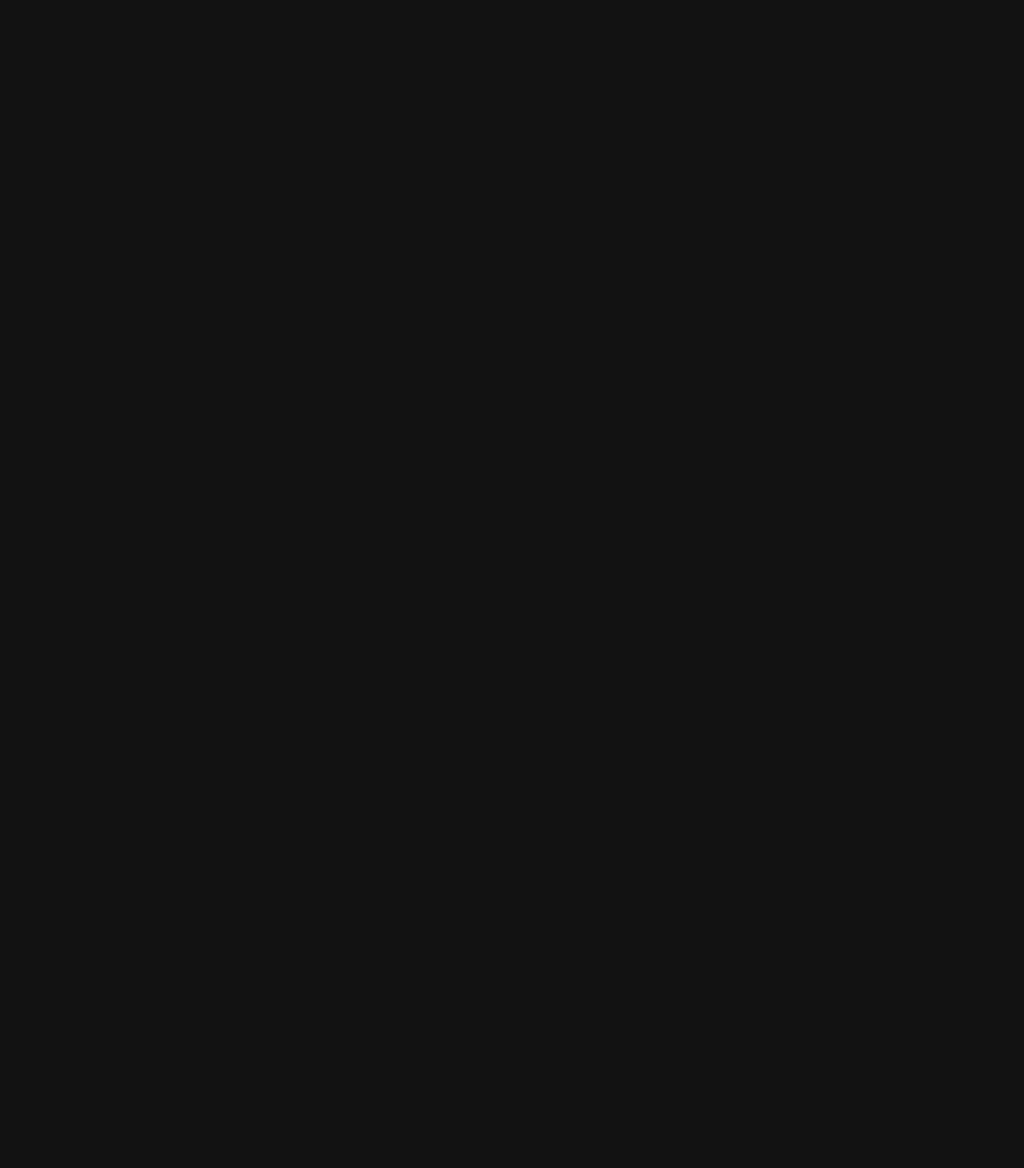
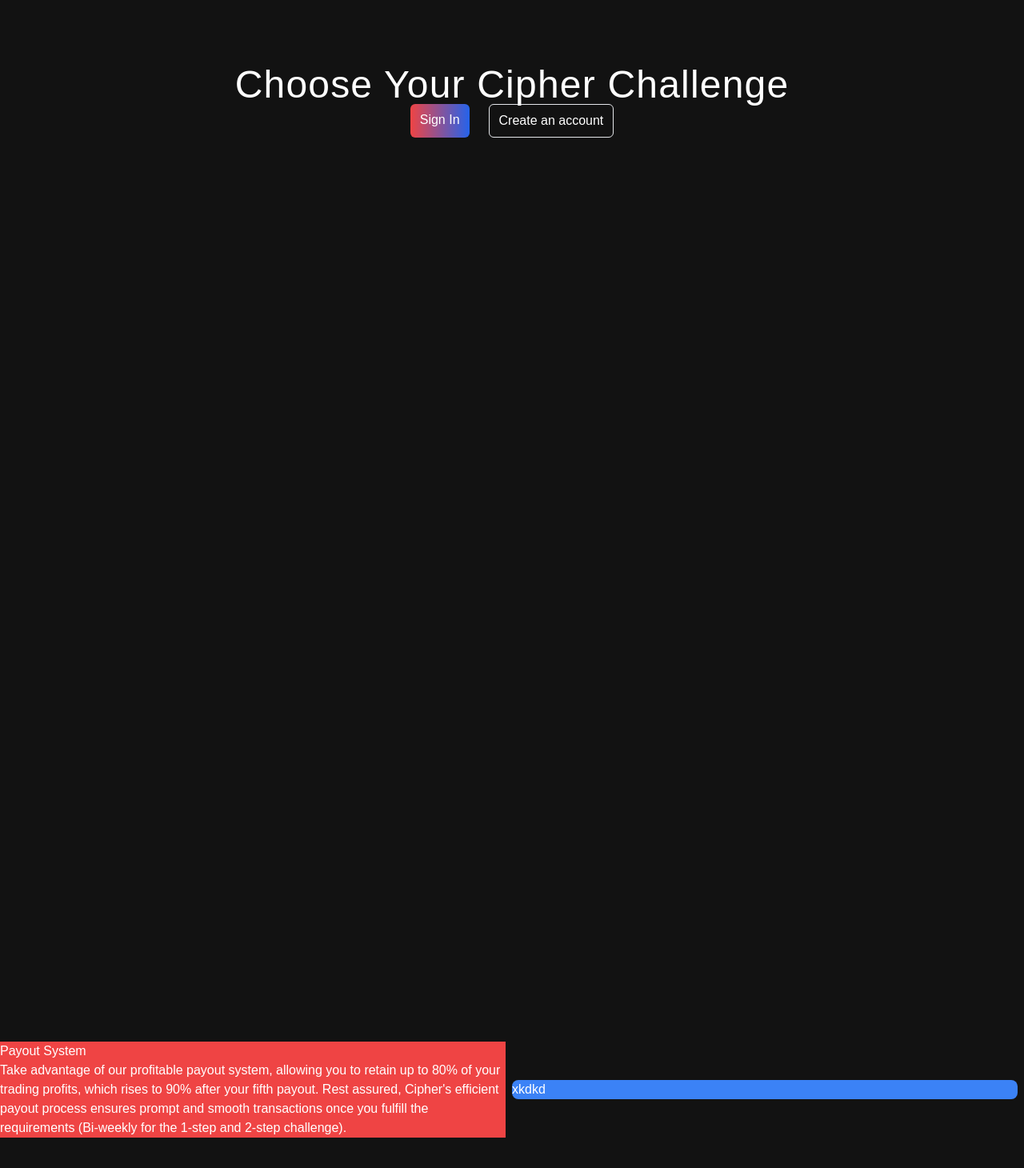
Before and after one commit to Favour-ag/cipher-prop-firm-app, a React (Vite) app: page / in a window 1280 px wide. Shown: the part 1892-3352 px from the top of the page at 80% size. Before the commit the page ends 1906 px from the top, so only its background shows below. Built offline with nearby package versions, Linux system fonts and the light colour scheme.

Commit message:
Payout Page

```diff
--- a/src/App.jsx
+++ b/src/App.jsx
@@ -2,6 +2,8 @@
 import Navbar from "./components/Navbar";
 import HeroSection from "./components/HeroSection";
 import EvaluationProcess from "./components/EvaluationProcess";
+import CipherChallenge from "./components/CipherChallenge";
+import Payouts from "./components/Payouts";
 
 const App = () => {
   return (
@@ -9,6 +11,8 @@
       <Navbar />
       <HeroSection />
       <EvaluationProcess />
+      <CipherChallenge />
+      <Payouts />
     </>
   );
 };
--- /dev/null
+++ b/src/components/CipherChallenge.jsx
@@ -0,0 +1,24 @@
+import React from "react";
+
+const CipherChallenge = () => {
+  return (
+    <div className="w-full min-h-screen flex flex-col items-center mt-6 lg:mt-20">
+      <h1 className="text-4xl sm:text-6xl lg:text-5xl text-center tracking-wide">
+        Choose Your Cipher Challenge
+      </h1>
+      <div className="flex space-x-6">
+        <a
+          href="#"
+          className="py-2 px-3 bg-gradient-to-r from-red-500 to-blue-600 rounded-md"
+        >
+          Sign In
+        </a>
+        <a href="#" className="py-2 px-3 rounded-md border">
+          Create an account
+        </a>
+      </div>
+    </div>
+  );
+};
+
+export default CipherChallenge;
--- a/src/components/EvaluationProcess.jsx
+++ b/src/components/EvaluationProcess.jsx
@@ -5,7 +5,7 @@
 const EvaluationProcess = () => {
   return (
     <div className="w-full min-h-screen flex flex-col items-center mt-6 lg:mt-20">
-      <h1 className="text-4xl sm:text-6xl lg:text-6xl text-center tracking-wide">
+      <h1 className="text-4xl sm:text-6xl lg:text-5xl text-center tracking-wide">
         Our Evaluation Process
       </h1>
       <div className="flex mt-10 justify-center px-0 lg:px-14">
--- /dev/null
+++ b/src/components/Payouts.jsx
@@ -0,0 +1,24 @@
+// import Iphone from "../assets/iphone.png";
+
+const Payouts = () => {
+  return (
+    <div className="w-full min-h-screen flex items-center mt-6 lg:mt-20">
+      <div className="w-1/2 bg-red-500">
+        <p>Payout System</p>
+        <p>
+          Take advantage of our profitable payout system, allowing you to retain
+          up to 80% of your trading profits, which rises to 90% after your fifth
+          payout. Rest assured, Cipher's efficient payout process ensures prompt
+          and smooth transactions once you fulfill the requirements (Bi-weekly
+          for the 1-step and 2-step challenge).
+        </p>
+      </div>
+      <div className="rounded-lg w-1/2  mx-2 my-4 bg-blue-500">
+        {/* <img src={Iphone} alt="jjj" /> */}
+        xkdkd
+      </div>
+    </div>
+  );
+};
+
+export default Payouts;
```
Also changed, not shown: src/assets/iPhone.png (added).
